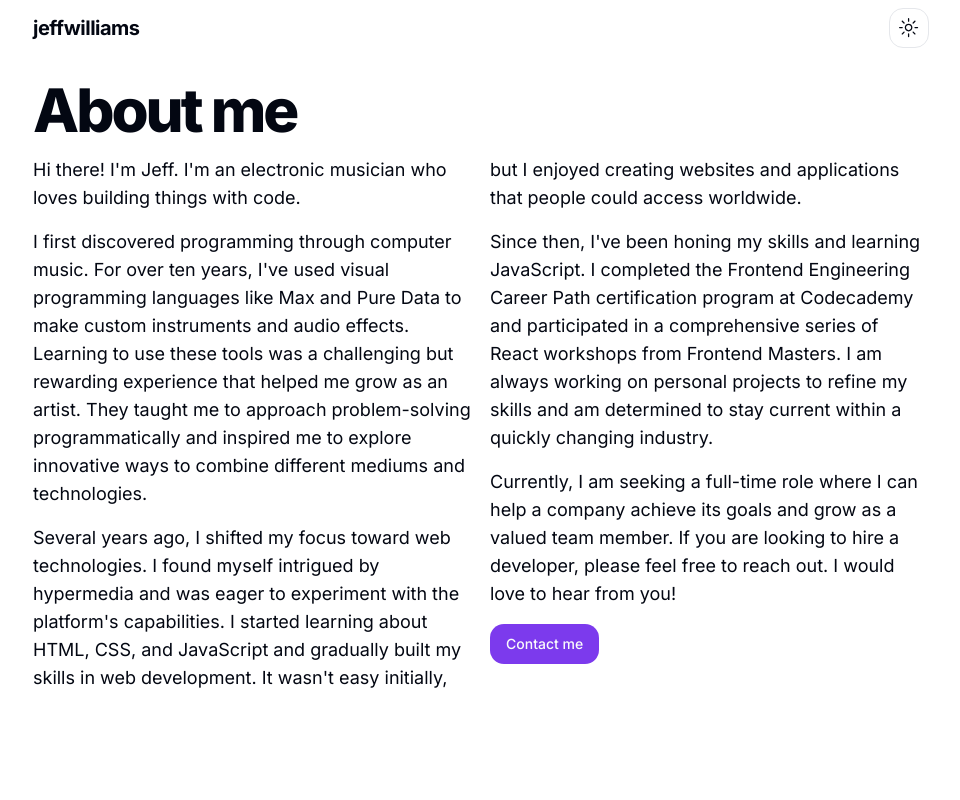
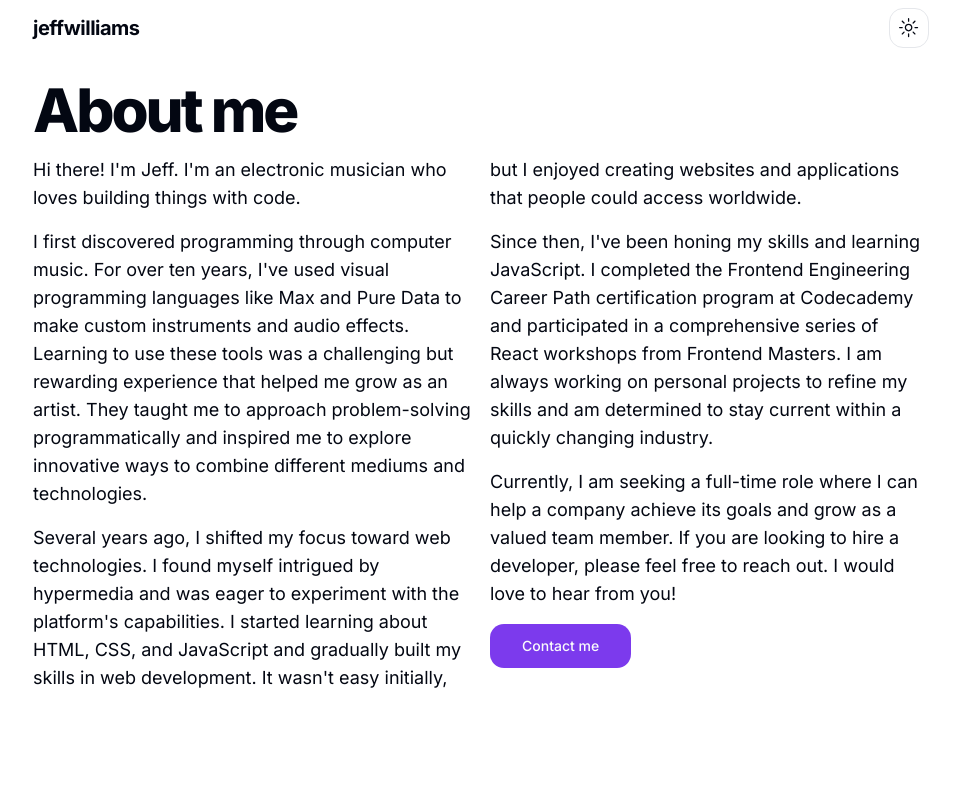
Before and after one commit to orphandeity/portfolio, a Next.js app: page /about-me in a window 1280 px wide. Shown: the top 800 px of the page, without its empty margins (159-1119 px from the left). Built offline with nearby package versions, Linux system fonts and the light colour scheme.

Commit message:
card scroll animations

```diff
--- a/src/app/about-me/page.tsx
+++ b/src/app/about-me/page.tsx
@@ -43,7 +43,7 @@ export default function AboutMe() {
             looking to hire a developer, please feel free to reach out. I would
             love to hear from you!
           </p>
-          <Button asChild>
+          <Button size={'lg'} asChild>
             <Link href={'/#contact'}>Contact me</Link>
           </Button>
         </div>
--- a/src/components/project-card.tsx
+++ b/src/components/project-card.tsx
@@ -1,3 +1,5 @@
+'use client'
+
 import Image from 'next/image'
 import type { ProjectType } from './projects'
 import {
@@ -10,6 +12,8 @@ import {
 } from './ui/card'
 import { Button } from './ui/button'
 import { Badge } from './ui/badge'
+import { useEffect, useRef } from 'react'
+import { animate, useInView } from 'framer-motion'
 
 interface ProjectCardProps {
   project: ProjectType
@@ -18,8 +22,19 @@ interface ProjectCardProps {
 export default function ProjectCard({ project }: ProjectCardProps) {
   const { name, description, technologies, screenshot, links } = project
 
+  const ref = useRef(null)
+  const isInView = useInView(ref, { once: true })
+
+  useEffect(() => {
+    animate(
+      ref.current,
+      { opacity: [0, 1], y: [20, 0], scale: [0.75, 1] },
+      { duration: 0.5, delay: 0.15 }
+    )
+  }, [isInView])
+
   return (
-    <Card className="max-w-sm shadow-lg shadow-neutral-950/40 ">
+    <Card ref={ref} className="max-w-sm shadow-lg shadow-neutral-950/40 ">
       <CardHeader>
         <CardTitle>{name}</CardTitle>
         <ul className="flex items-center gap-2">
--- a/src/components/skills-list.tsx
+++ b/src/components/skills-list.tsx
@@ -13,7 +13,7 @@ export default function SkillsList({ heading, children }: SkillsListProps) {
   const isInView = useInView(ref, { once: true })
 
   useEffect(() => {
-    animate(ref.current, { opacity: [0, 1] }, { duration: 0.9 })
+    animate(ref.current, { opacity: [0, 1] }, { duration: 1 })
   }, [isInView])
 
   return (
--- a/src/components/ui/button.tsx
+++ b/src/components/ui/button.tsx
@@ -5,11 +5,12 @@ import { cva, type VariantProps } from 'class-variance-authority'
 import { cn } from '@/lib/utils'
 
 const buttonVariants = cva(
-  'inline-flex items-center justify-center rounded-md text-sm font-medium ring-offset-background transition-colors focus-visible:outline-none focus-visible:ring-2 focus-visible:ring-ring focus-visible:ring-offset-2 disabled:pointer-events-none disabled:opacity-50',
+  'inline-flex items-center justify-center rounded-md text-sm font-medium ring-offset-background transition-all duration-200 focus-visible:outline-none focus-visible:ring-2 focus-visible:ring-ring focus-visible:ring-offset-2 disabled:pointer-events-none disabled:opacity-50',
   {
     variants: {
       variant: {
-        default: 'bg-primary text-primary-foreground hover:bg-primary/90',
+        default:
+          'bg-primary text-primary-foreground hover:bg-primary/90 hover:scale-105 active:scale-95',
         destructive:
           'bg-destructive text-destructive-foreground hover:bg-destructive/90',
         outline:
```
